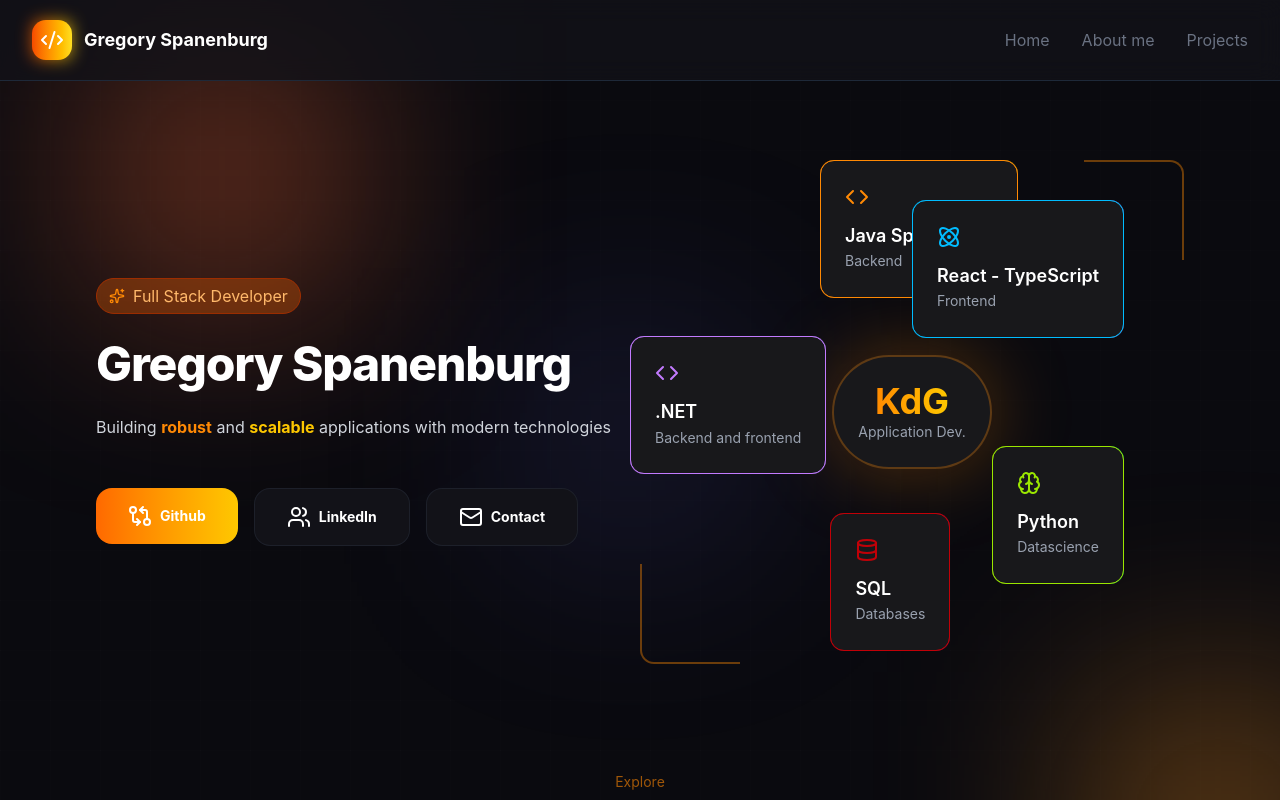
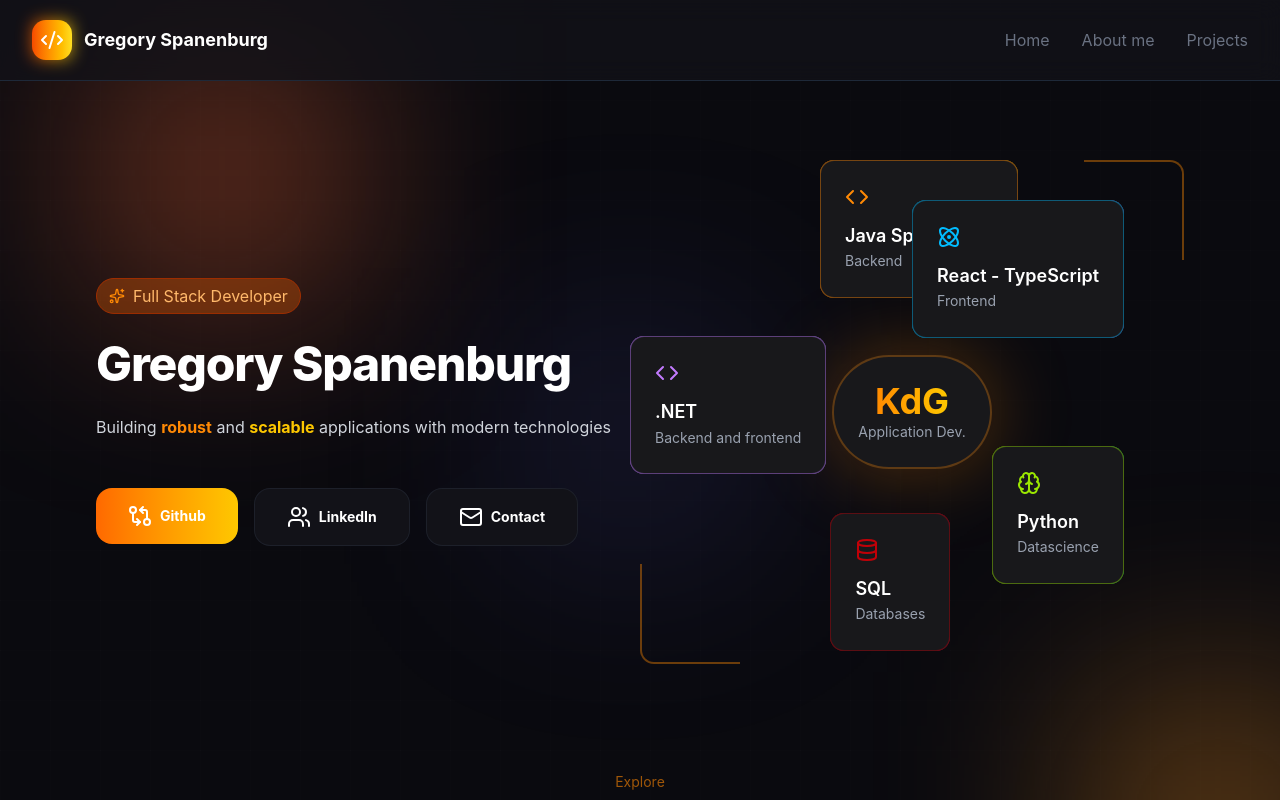
Before and after one commit to gregoryspanenburg-ux/portofolio, a React (Vite) app: page / in a window 1280 px wide. Shown: the top 800 px of the page. Built offline with nearby package versions, Linux system fonts and the light colour scheme.

Commit message:
Small changes to hero

```diff
--- a/src/components/home/hero/Hero.tsx
+++ b/src/components/home/hero/Hero.tsx
@@ -46,7 +46,7 @@ export function Hero(){
 
                         <TechnologyCard
                             locationStyling={"top-0 left-45"}
-                            borderColorStyling={"border-orange-400"}
+                            borderColorStyling={"border-orange-400/40 group-hover:border-orange-400/80"}
                             Icon={Code}
                             iconStyling={"text-orange-400"}
                             shadowColorStyling={"from-orange-400/80 to-yellow-400/80"}
@@ -56,7 +56,7 @@ export function Hero(){
 
                         <TechnologyCard
                             locationStyling={"top-[35%] left-[-10px]"}
-                            borderColorStyling={"border-purple-400"}
+                            borderColorStyling={"border-purple-400/40 group-hover:border-purple-400/80"}
                             Icon={Code}
                             iconStyling={"text-purple-400"}
                             shadowColorStyling={"from-purple-400/80 to-violet-400/80"}
@@ -66,7 +66,7 @@ export function Hero(){
 
                         <TechnologyCard
                             locationStyling={"top-[70%] left-[35%]"}
-                            borderColorStyling={"border-red-700"}
+                            borderColorStyling={"border-red-700/40 group-hover:border-red-700/80"}
                             Icon={Database}
                             iconStyling={"text-red-700"}
                             shadowColorStyling={"from-red-700/80 to-rose-700/80"}
@@ -76,7 +76,7 @@ export function Hero(){
 
                         <TechnologyCard
                             locationStyling={"top-10 right-15"}
-                            borderColorStyling={"border-sky-400"}
+                            borderColorStyling={"border-sky-400/40 group-hover:border-sky-400/80"}
                             Icon={Atom}
                             iconStyling={"text-sky-400"}
                             shadowColorStyling={"from-sky-400/80 to-indigo-400/80"}
@@ -86,7 +86,7 @@ export function Hero(){
 
                         <TechnologyCard
                             locationStyling={"bottom-20 right-15"}
-                            borderColorStyling={"border-lime-400"}
+                            borderColorStyling={"border-lime-400/40 group-hover:border-lime-400/80"}
                             Icon={Brain}
                             iconStyling={"text-lime-400"}
                             shadowColorStyling={"from-lime-400/80 to-green-400/80"}
@@ -98,7 +98,7 @@ export function Hero(){
 
             </div>
             <div className="animate-bounce mt-16 flex flex-col items-center justify-center">
-                <p className="text-orange-400/60 text-sm">Explore</p>
+                <p className="text-orange-400/60 text-sm select-none">Explore</p>
                 <ArrowDown className="mt-2 text-orange-400/60" />
             </div>
         </header>
```
